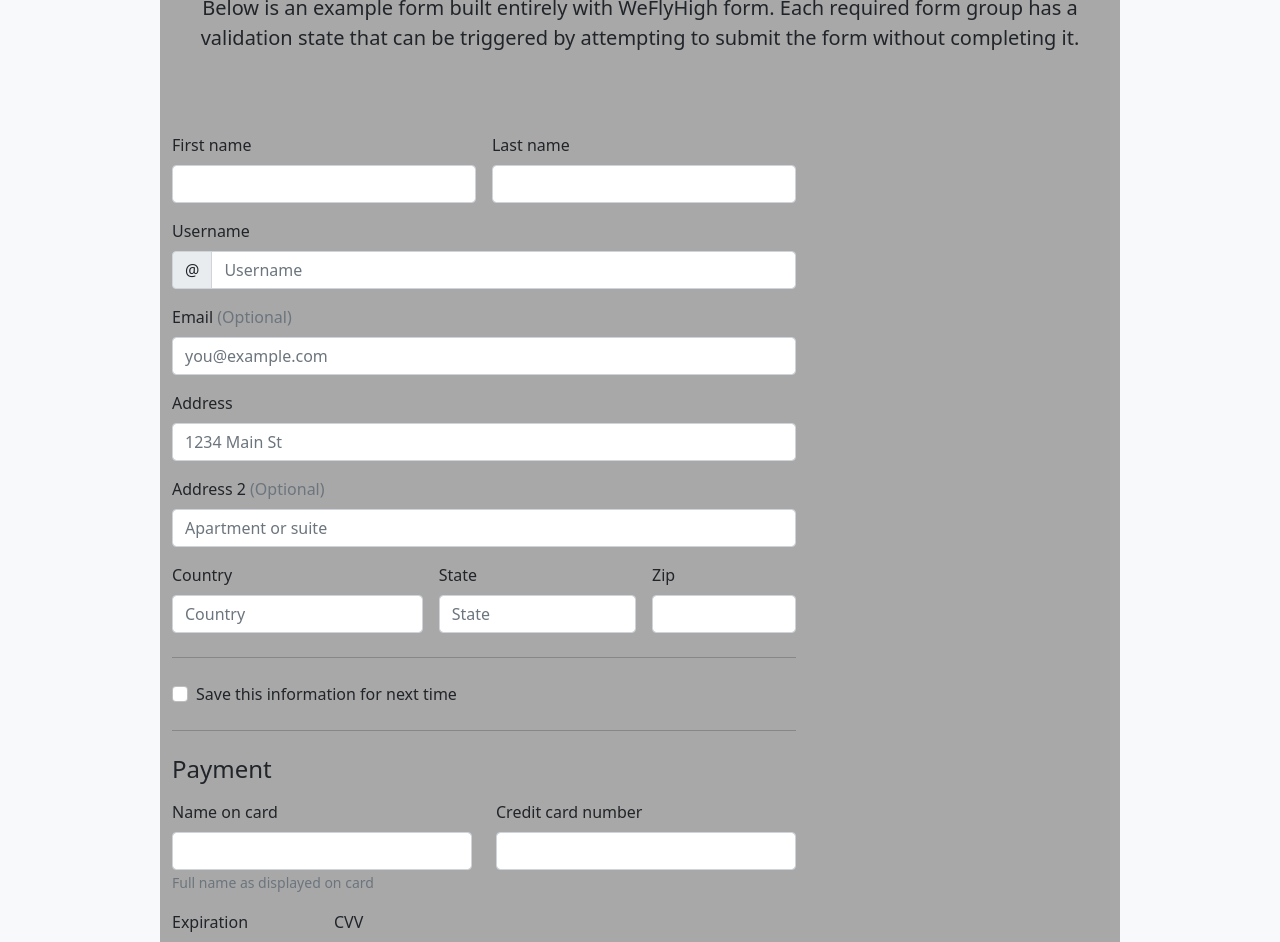
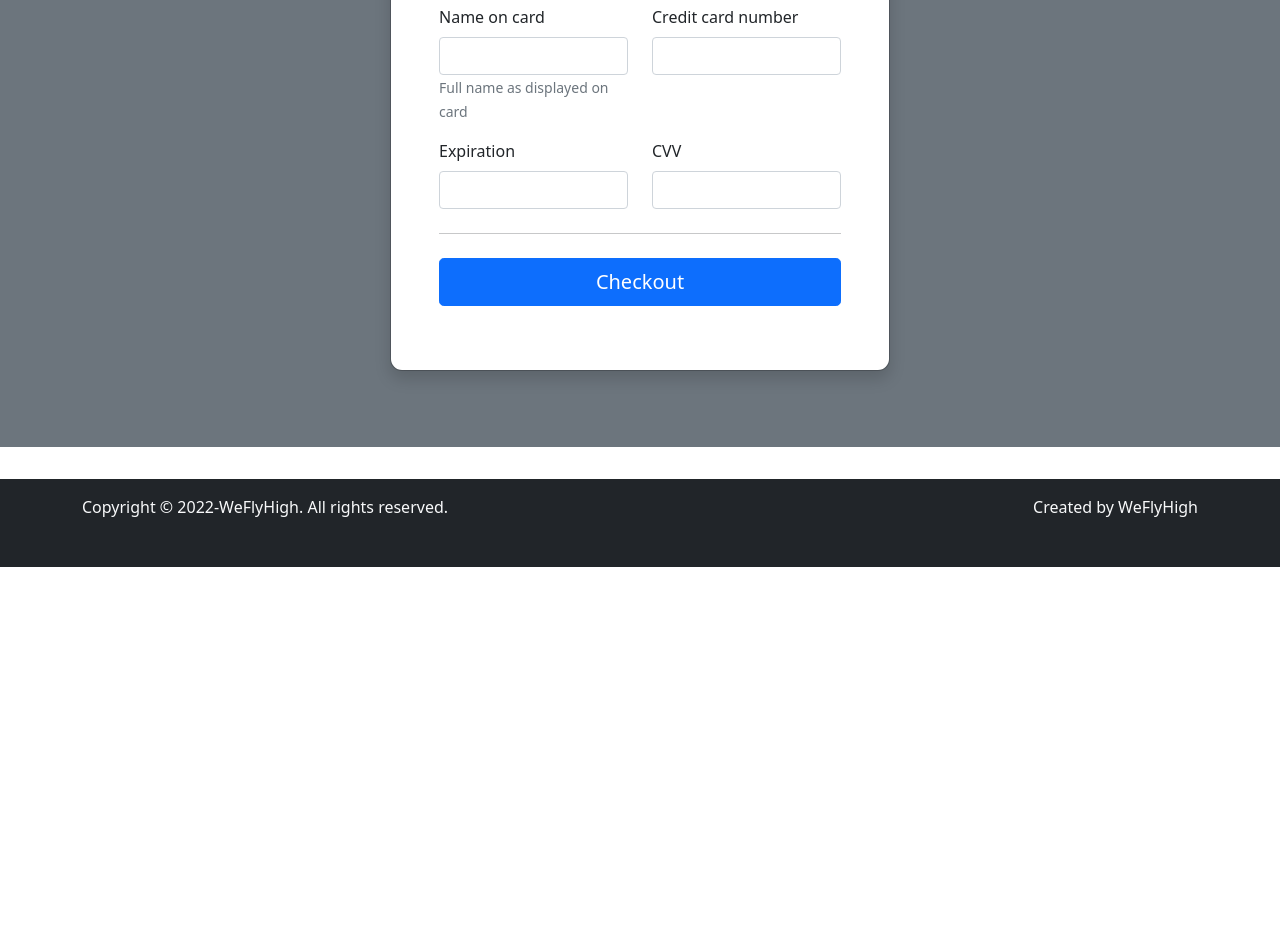
Before and after one commit to cse20-068/High, a plain HTML site: page payment.html in a window 1280 px wide. Shown: the part 238-1180 px from the top of the page. After the commit the page ends 805 px from the top, so only its background shows below. Drawn offline with Linux system fonts and the light colour scheme.

Commit message:
Add files via upload

```diff
--- a/payment.html
+++ b/payment.html
@@ -1,5 +1,5 @@
-<!doctype html>
-<html lang="en">
+<!DOCTYPE html>
+<html>
     <head>
         <meta charset="utf-8">
         <meta name="viewport" content="width=device-width, initial-scale=1">
@@ -11,7 +11,6 @@
           <!--Favicon-->
   <link rel="shortcut icon" href="img/Airplane-Wallpapers-76-images-.jpg">
   <!--End of favicon-->
-
 
 
     <!-- Bootstrap core CSS -->
@@ -35,9 +34,9 @@
 
 
     <!-- Custom styles for this template -->
-    <link href="css/form-validation.css" rel="stylesheet">
+    <link href="css/modals.css" rel="stylesheet">
   </head>
-  <body class="bg-light">
+  <body>
     <nav class="navbar nav-pills navbar-expand-lg bg-dark navbar-dark sticky-top">
       <a href="" class="d-flex align-items-center mb-3 mb-md-0 me-md-auto text-dark">
         <svg class="bi me-2" width="40" height="32">
@@ -61,7 +60,7 @@
               <a class="nav-link " aria-current="page" href="index.html">Home</a>
             </li>
             <li>
-              <a class="nav-link" href="log in.html">log in</a>
+              <a class="nav-link" href="Registration.html">Register</a>
             </li>
             <li>
               <a class="nav-link" href="Book aflight.html">Flights</a>
@@ -73,108 +72,20 @@
         </div>
       </div>
     </nav>
+<div class="modal modal-signin position-static d-block bg-secondary py-5" tabindex="-1" role="dialog" id="modalSignin">
+  <div class="modal-dialog" role="document">
+    <div class="modal-content rounded-5 shadow">
 
-<div class="container" style="background-color: rgb(168, 168, 168);">
-  <main>
-    <div class="py-5 text-center">
-      <img class="d-block mx-auto mb-4" src="img/download (1).jpg" alt="" width="72" height="57">
-      <h2 style="font-family: 'Times New Roman', Times, serif;color: blue;">Registration Form</h2>
-      <p class="lead">Below is an example form built entirely with WeFlyHigh form. Each required form group has a validation state that can be triggered by attempting to submit the form without completing it.</p>
-    </div>
-      <div class="col-md-7 col-lg-8 ">
-        <h4 class="mb-3"></h4>
+      <div class="modal-header p-5 pb-4 border-bottom-0">
+        <!-- <h5 class="modal-title">Modal title</h5> -->
+        <h2 class="fw-bold mb-0">Payment</h2>
 
-        <form action="log in.html" class="needs-validation" novalidate>
-          <div class="row g-3">
-            <div class="col-sm-6">
-              <label for="firstName" class="form-label">First name</label>
-              <input type="text" class="form-control" id="firstName" placeholder="" value="" required>
-              <div class="invalid-feedback">
-                Valid first name is required.
-              </div>
       </div>
 
-            <div class="col-sm-6">
-              <label for="lastName" class="form-label">Last name</label>
-              <input type="text" class="form-control" id="lastName" placeholder="" value="" required>
-              <div class="invalid-feedback">
-                Valid last name is required.
-              </div>
-            </div>
-
-            <div class="col-12">
-              <label for="username" class="form-label">Username</label>
-              <div class="input-group has-validation">
-                <span class="input-group-text">@</span>
-                <input type="text" class="form-control" id="username" placeholder="Username" required>
-              <div class="invalid-feedback">
-                  Your username is required.
-                </div>
-              </div>
-            </div>
-
-            <div class="col-12">
-              <label for="email" class="form-label">Email <span class="text-muted">(Optional)</span></label>
-              <input type="email" class="form-control" id="email" placeholder="you@example.com">
-              <div class="invalid-feedback">
-                Please enter a valid email address for shipping updates.
-              </div>
-            </div>
-
-            <div class="col-12">
-              <label for="address" class="form-label">Address</label>
-              <input type="text" class="form-control" id="address" placeholder="1234 Main St" required>
-              <div class="invalid-feedback">
-                Please enter your shipping address.
-              </div>
-            </div>
-
-            <div class="col-12">
-              <label for="address2" class="form-label">Address 2 <span class="text-muted">(Optional)</span></label>
-              <input type="text" class="form-control" id="address2" placeholder="Apartment or suite">
-            </div>
-
-            <div class="col-md-5">
-              <label for="country" class="form-label">Country</label>
-                <input type="text" class="form-control" id="address" placeholder="Country" required>
-              </select>
-              <div class="invalid-feedback">
-                Please select a valid country.
-              </div>
-            </div>
-
-            <div class="col-md-4">
-                <label for="country" class="form-label">State</label>
-                <input type="text" class="form-control" id="address" placeholder="State" required>
-              </select>
-              <div class="invalid-feedback">
-                Please provide a valid state.
-              </div>
-            </div>
-
-            <div class="col-md-3">
-              <label for="zip" class="form-label">Zip</label>
-              <input type="text" class="form-control" id="zip" placeholder="" required>
-              <div class="invalid-feedback">
-                Zip code required.
-              </div>
-            </div>
-          </div>
-
-          <hr class="my-4">
-
-
-          <div class="form-check">
-            <input type="checkbox" class="form-check-input" id="save-info">
-            <label class="form-check-label" for="save-info">Save this information for next time</label>
-          </div>
-
-          <hr class="my-4">
-
-          <h4 class="mb-3">Payment</h4>
-
+      <div class="modal-body p-5 pt-0">
 
             <!--Payment-->
+            <form action="ticket.html" >
           <div class="row gy-3">
             <div class="col-md-6">
               <label for="cc-name" class="form-label">Name on card</label>
@@ -193,7 +104,7 @@
               </div>
             </div>
 
-            <div class="col-md-3">
+            <div class="col-md-6">
               <label for="cc-expiration" class="form-label">Expiration</label>
               <input type="text" class="form-control" id="cc-expiration" placeholder="" required>
               <div class="invalid-feedback">
@@ -201,7 +112,7 @@
               </div>
             </div>
 
-            <div class="col-md-3">
+            <div class="col-md-6">
               <label for="cc-cvv" class="form-label">CVV</label>
               <input type="text" class="form-control" id="cc-cvv" placeholder="" required>
               <div class="invalid-feedback">
@@ -211,8 +122,11 @@
           </div>
 
           <hr class="my-4">
-          <button class="w-100 btn btn-primary btn-lg mb-3" type="submit">Continue to checkout</button>
+          <button class="w-100 btn btn-primary btn-lg mb-3" type="submit">Checkout</button>
         </form>
+      </div>
+    </div>
+      </div>
       </div>
     </div>
   </main>
@@ -230,10 +144,14 @@
         </div>
       </div>
     </div>
+</div>
   </footer>
+</div>
+
 </div>
     <script src="js/bootstrap.bundle.min.js"></script>
 
       <script src="js/form-validation.js"></script>
   </body>
+
 </html>
```
Also changed, not shown: log in.html (+3 -1 lines), Book aflight.html (line endings or trailing spaces), OTP.html (line endings or trailing spaces), index.html (line endings or trailing spaces). Lines whose indentation alone changed are shown as unchanged.
